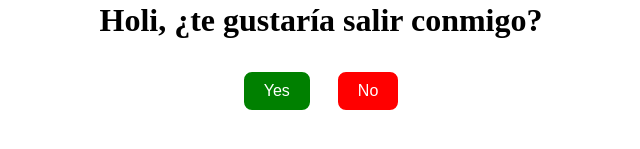
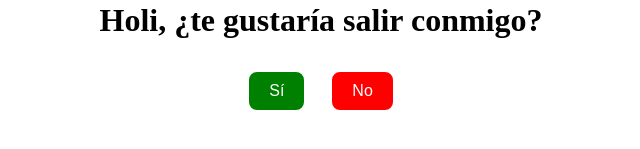
Before and after one commit to Jonahcr7/valentine-invitation, a plain HTML site: page index.html in a window 1280 px wide. Shown: the part 501-650 px from the top of the page, without its empty margins (319-959 px from the left). Drawn offline with Linux system fonts and the light colour scheme.

Commit message:
Cambio de Yes por Sí

```diff
--- a/index.html
+++ b/index.html
@@ -37,7 +37,7 @@
         </div>
         <h1 id="question">Holi, ¿te gustaría salir conmigo?</h1>
         <div id="messageContainer" style="display: none;"></div>
-        <button id="yesBtn">Yes</button>
+        <button id="yesBtn">Sí</button>
         <button id="noBtn">No</button>
     </div>
     <script src="controller/script.js"></script>
```
